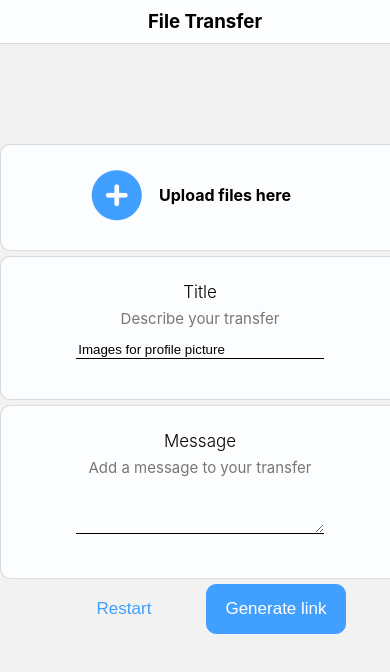
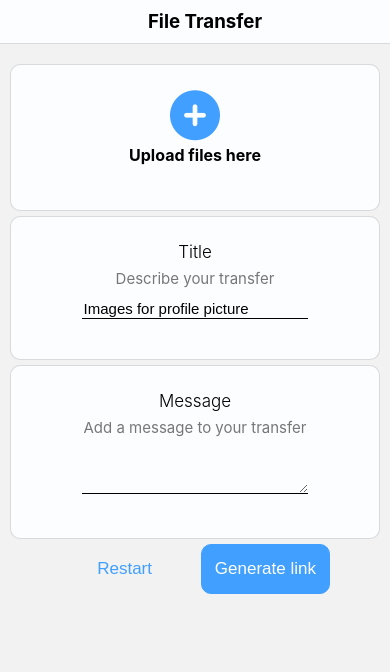
Before and after one commit to Unyielder/File-Transfer, a React (Create React App) app in the folder src/frontend/: page /#/upload in a window 390 px wide. Shown: the top 672 px of the page. Built offline with nearby package versions, Linux system fonts and the light colour scheme.

Commit message:
Incorporating styling for mobile screens

```diff
--- a/src/frontend/src/App.css
+++ b/src/frontend/src/App.css
@@ -11,7 +11,7 @@
 .container {
   display:flex;
   flex-direction: column;
-  justify-content: center;
+  /* justify-content: center; */
   width: 400px;
   margin: 0 auto;
 }
@@ -102,6 +102,10 @@
   background-color: #fbfdff;
 }
 
+.input[type="text"], .input[type="textarea"] {
+  font-size: 15px;
+}
+
 .input-title {
   overflow-x: scroll;
 }
@@ -181,3 +185,27 @@
   max-width:640px;
   background-color:#f2f2f3;
 }
+
+
+@media only screen and (max-width: 500px) {
+  .nav {
+    margin-bottom: 20px;
+  }
+
+  .container {
+    width: 95%;
+  }
+  .upload {
+    display:flex;
+    flex-direction: column;
+  }
+  .upload-image {
+    margin-bottom:5px;
+  }
+  .upload-here {
+    margin-bottom: 15px;
+  }
+  .button {
+    width:35%;
+  }
+}
--- a/src/frontend/src/Download.css
+++ b/src/frontend/src/Download.css
@@ -73,3 +73,12 @@
 .download-link:hover {
     color: #005ab4;
 }
+
+@media only screen and (max-width:500px) {
+    .download-container{
+        width: 80%;
+    }
+    .download-message {
+        overflow: scroll;
+    }
+}
--- a/src/frontend/src/Error.css
+++ b/src/frontend/src/Error.css
@@ -9,3 +9,9 @@
 .error-error {
     margin-bottom: 20px;
 }
+
+@media only screen and (max-width:500px) {
+    .error-container {
+        width: 80%;
+    }
+}
--- a/src/frontend/src/Expired.css
+++ b/src/frontend/src/Expired.css
@@ -5,3 +5,9 @@
     width: 600px;
     padding: 20px;
 }
+
+@media only screen and (max-width:500px) {
+    .expired-container {
+        width: 80%;
+    }
+}
--- a/src/frontend/src/Link.css
+++ b/src/frontend/src/Link.css
@@ -1,8 +1,4 @@
 .link-container {
-
-}
-
-.link-content {
     background-color: #fbfdff;
     width: 500px;
     margin: auto;
@@ -47,3 +43,13 @@
     padding: 6px 10px;
     color: #409fff;
 }
+
+
+@media only screen and (max-width:500px) {
+    .link-container{
+        width: 80%;
+    }
+    .copy-input {
+        width: 70%;
+    }
+}
--- a/src/frontend/src/Link.js
+++ b/src/frontend/src/Link.js
@@ -18,7 +18,7 @@ export default function Link() {
 
     return (
         <div className="link-container">
-            <div className="link-content">
+
             <h3 className="get-your-link">Get your link!!</h3>
             {
                 files.length === 1 ?
@@ -44,7 +44,7 @@ export default function Link() {
                 globalEventOff='click'
                 afterShow={handleCopy} />
 
-            </div>
+
         </div>
 
     )
```
Lines whose indentation alone changed are shown as unchanged.
